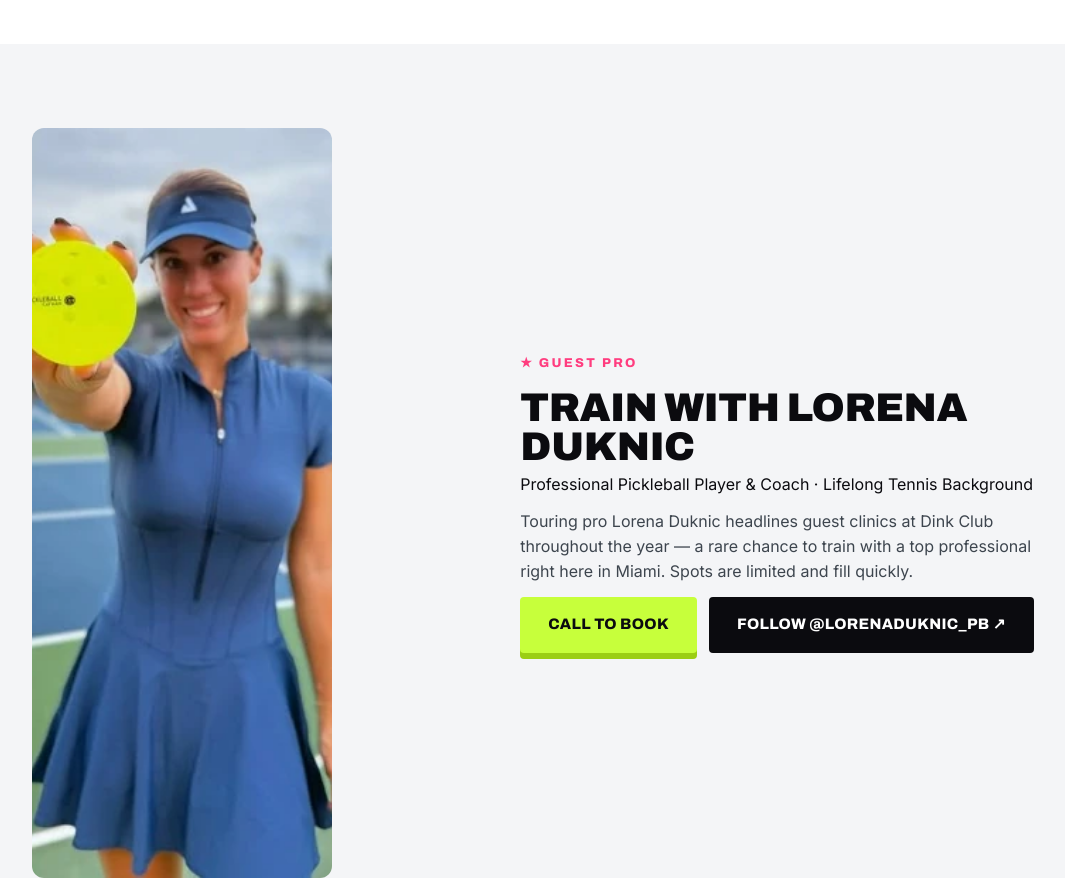
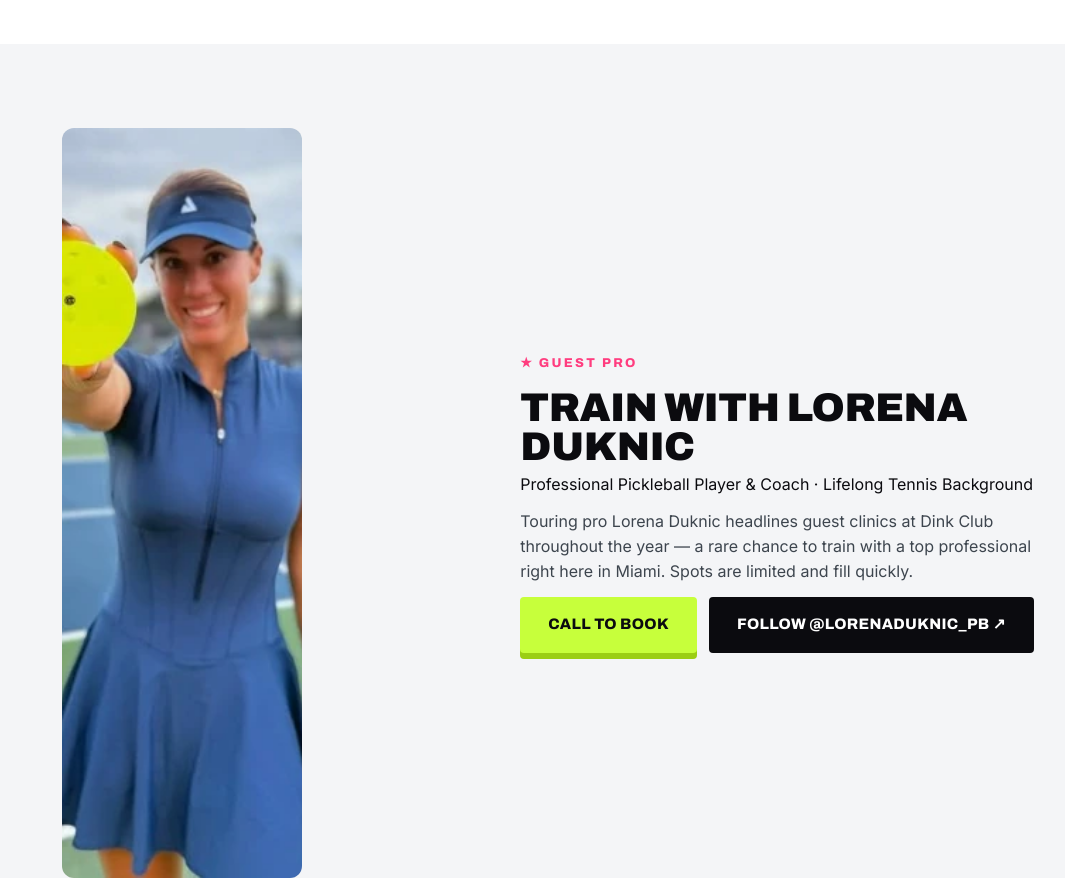
Before and after one commit to victorlazarus32/dinkclubwebsite, a plain HTML site: page clinics.html in a window 1280 px wide. Shown: the part 2160-3038 px from the top of the page, without its empty margins (171-1236 px from the left). Drawn offline with Linux system fonts and the light colour scheme.

Commit message:
Lorena photo: reduce display size 300->240px so the small source isn't upscaled/blurry

```diff
--- a/clinics.html
+++ b/clinics.html
@@ -133,7 +133,7 @@
 <section id="guest-pro" style="background:var(--smoke)">
   <div class="wrap">
     <div class="split" style="align-items:center">
-      <img src="assets/img/lorena.webp" alt="Lorena Duknic — professional pickleball player and coach, on the courts" width="600" height="750" loading="lazy" style="width:100%;max-width:300px;aspect-ratio:4/5;object-fit:cover;object-position:center top;border-radius:12px;display:block;margin:0 auto">
+      <img src="assets/img/lorena.webp" alt="Lorena Duknic — professional pickleball player and coach, on the courts" width="600" height="750" loading="lazy" style="width:100%;max-width:240px;aspect-ratio:4/5;object-fit:cover;object-position:center top;border-radius:12px;display:block;margin:0 auto">
       <div>
         <p class="eyebrow" style="color:var(--flare)">★ Guest Pro</p>
         <h2 style="font-size:clamp(1.7rem,3.5vw,2.5rem);margin-bottom:6px">Train with Lorena Duknic</h2>
```
Also changed, not shown: index.html (+1 -1 lines), lessons.html (+1 -1 lines).
